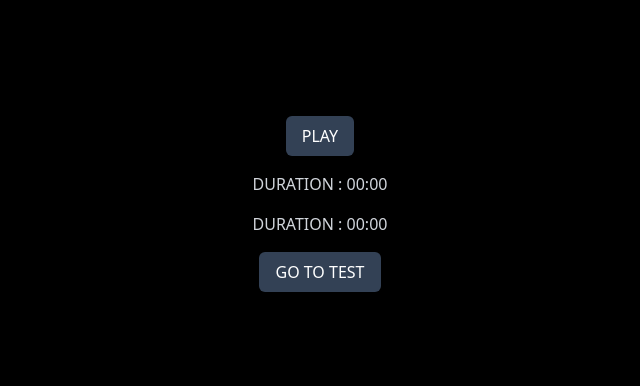
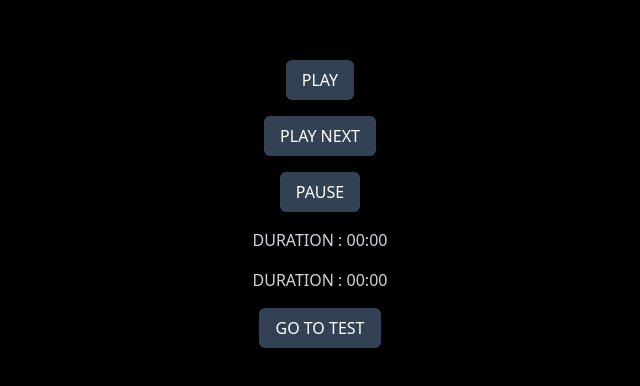
Before and after one commit to afkcodes/audio_player, a React (Vite) app: page / in a window 1280 px wide. Shown: the part 196-582 px from the top of the page, without its empty margins (320-960 px from the left). Built offline with nearby package versions, Linux system fonts and the light colour scheme.

Commit message:
updates to metadata creation and audio methods

```diff
--- a/src/components/Progress.tsx
+++ b/src/components/Progress.tsx
@@ -2,31 +2,70 @@ import { Link } from 'react-router-dom';
 import { secondsToTime } from '../helpers/common';
 import AudioPlayer from '../modules/audio/audio';
 import AUDIO_STATE from '../modules/audio/state';
+import { MediaTrackType } from '../modules/audio/types';
 import useListener from '../utils/hooks/useListener.hook';
 
+const media: MediaTrackType = {
+  title: 'Rubaaiyaan',
+  album: "Qala (Music From The Netflix Film)",
+  artist: "Amit Trivedi, Swanand Kirkire and Shahid Mallya",
+  source: 'https://aac.saavncdn.com/440/74ecdc751adf8a3c51a9a526d3c6429c_160.mp4',
+  artwork: [{ src: 'https://c.saavncdn.com/440/Qala-Music-From-The-Netflix-Film-Hindi-2022-20221218100455-500x500.jpg', name: "apna bana le bhediya movie", sizes: '500x500' }]
+}
+
+const media2: MediaTrackType = {
+  source: 'https://aac.saavncdn.com/815/483a6e118e8108cbb3e5cd8701674f32_160.mp4',
+  title: 'Apna Bana Le',
+  artist: 'Arijit Singh, Sachin-Jigar',
+  album: 'Bhediya',
+  artwork: [
+    {
+      src: 'https://c.saavncdn.com/815/Bhediya-Hindi-2022-20221206124543-500x500.jpg',
+      sizes: '96x96',
+    }
+  ],
+}
+
 const audio = new AudioPlayer(
-  'https://aac.saavncdn.com/807/f5a2929f50aa073c95017522ab406717_320.mp4'
+  'https://aac.saavncdn.com/815/483a6e118e8108cbb3e5cd8701674f32_160.mp4'
 );
 audio.attachAudioEventListeners();
 
 const Progress = () => {
   const state = useListener('AUDIO_EVENTS', AUDIO_STATE);
-  const audioInstance = AudioPlayer.getAudioInstance();
 
   return (
     <div className='flex flex-col justify-center items-center gap-4'>
       <button
         onClick={() => {
-          audioInstance.paused ? audio.play() : audio.pause();
+          audio.addMedia(media2);
+          audio.play()
+          console.log(audio.currentMediaTrack)
         }}
         className='bg-slate-700 px-4 py-2 text-white rounded-md'>
-        {audioInstance.paused ? 'PLAY' : 'PAUSE'}
+        PLAY
+      </button>
+      <button
+        onClick={() => {
+          audio.addMedia(media);
+          audio.play();
+          console.log(audio.currentMediaTrack)
+        }}
+        className='bg-slate-700 px-4 py-2 text-white rounded-md'>
+        PLAY NEXT
+      </button>
+      <button
+        onClick={() => {
+          audio.pause();
+        }}
+        className='bg-slate-700 px-4 py-2 text-white rounded-md'>
+        PAUSE
       </button>
       <div className='flex flex-col justify-center items-center gap-4'>
         <p>DURATION : {secondsToTime(state.CURRENT_TIME)}</p>
         <p>DURATION : {secondsToTime(state.PROGRESS)}</p>
         <Link
-          className='bg-slate-700 px-4 py-2 text-white rounded-md'
+          className='bg-slate-700 px-4 py-2 text-white  rounded-md'
           to={'test'}>
           GO TO TEST
         </Link>
--- a/src/helpers/common.ts
+++ b/src/helpers/common.ts
@@ -1,7 +1,9 @@
+import { MediaTrackType } from "../modules/audio/types";
+
 export const secondsToTime = (seconds: number) => {
   const h = Math.floor(seconds / 3600)
-      .toString()
-      .padStart(2, '0'),
+    .toString()
+    .padStart(2, '0'),
     m = Math.floor((seconds % 3600) / 60)
       .toString()
       .padStart(2, '0'),
@@ -11,3 +13,14 @@ export const secondsToTime = (seconds: number) => {
 
   return h == '00' ? `${m}:${s}` : `${h}:${m}:${s}`;
 };
+
+export const metaDataCreator = (mediaTrack: MediaTrackType) => {
+  const { title, album, artist, artwork } = mediaTrack;
+  const artworkUrl = artwork[0]?.src
+  const sizes = ['96x96', '128x128', '192x192', '256x256', '384x384', '512x512']
+  const artworkMap = sizes.map((el) => { return { src: artworkUrl, sizes: el, type: "image/png" } })
+  const metaData = {
+    title, album, artist, artwork: artworkMap
+  }
+  return metaData;
+}
--- a/src/modules/audio/audio.ts
+++ b/src/modules/audio/audio.ts
@@ -1,47 +1,46 @@
-import { checkValidWindow } from '../../helpers/validators';
+import { checkValidObject, checkValidWindow } from '../../helpers/validators';
 import attachAudioEventListeners from './eventListeners';
 import {
   attachMediaSessionHandlers,
   updateMetaData
 } from './mediaSessionHandler';
+import { MediaTrackType } from './types';
 
 let audioInstance: HTMLAudioElement;
 
 class AudioPlayer {
-  audio: HTMLAudioElement;
+  private _audio: HTMLAudioElement;
+  private _currentTrack: MediaTrackType | undefined;
   constructor(source: string) {
     if (process.env.NODE_ENV !== 'development' && audioInstance) {
       throw new Error('Cannot create multiple audio instance');
     }
-    this.audio = new Audio(source);
-    audioInstance = this.audio;
+    this._audio = new Audio(source)
+    audioInstance = this._audio;
+  }
+
+  private _updateSource(source: string) {
+    this.reset()
+    audioInstance.src = source;
   }
 
   static getAudioInstance() {
     return audioInstance;
   }
 
-  updateSource(source: string) {
-    audioInstance.src = source;
+
+  addMedia(media: MediaTrackType) {
+    if (checkValidObject(media)) {
+      this._updateSource(media?.source);
+      this._updateMetaData(media);
+      this._currentTrack = media;
+    }
   }
 
-  addMedia(source: string) {
-    this.reset();
-    this.updateSource(source);
-  }
-
-  play(source: string, metaData?: any) {
-    this.reset();
-    this.updateSource(source);
+  play() {
     const isSourceAvailable: boolean = audioInstance.src !== '';
     if (isSourceAvailable && audioInstance.HAVE_FUTURE_DATA) {
-      audioInstance.play().then((_) => {
-        if (metaData !== undefined) {
-          updateMetaData(metaData);
-        } else {
-          console.error('Unable to set MetaData as not MetaData was supplied');
-        }
-      });
+      audioInstance.play()
       attachMediaSessionHandlers();
     } else {
       throw new Error('Audio source must be set before playing an audio');
@@ -65,19 +64,32 @@ class AudioPlayer {
     attachAudioEventListeners();
   }
 
-  static updateMetaData(metaData: any) {
-    if (checkValidWindow) {
+  private _updateMetaData(metaData: any) {
+    if (checkValidObject(metaData)) {
       updateMetaData(metaData);
     } else {
       throw new Error('window not found or undefined');
     }
   }
-  static attachMediaSessionHandlers() {
+
+  attachMediaSessionHandlers() {
     if (checkValidWindow) {
       attachMediaSessionHandlers();
     } else {
       throw new Error('window not found or undefined');
     }
   }
+
+  get currentMediaTrack() {
+    return this._currentTrack
+  }
 }
 export default AudioPlayer;
+
+// .then((_) => {
+//   if (metaData !== undefined) {
+//     updateMetaData(metaData);
+//   } else {
+//     console.error('Unable to set MetaData as not MetaData was supplied');
+//   }
+// });
--- a/src/modules/audio/mediaSessionHandler.ts
+++ b/src/modules/audio/mediaSessionHandler.ts
@@ -1,8 +1,9 @@
+import { metaDataCreator } from '../../helpers/common';
 import AudioPlayer from './audio';
 
 export const updateMetaData = (data: any) => {
   if ('mediaSession' in navigator) {
-    navigator.mediaSession.metadata = new MediaMetadata(data);
+    navigator.mediaSession.metadata = new MediaMetadata(metaDataCreator(data));
   }
 };
 
--- /dev/null
+++ b/src/modules/audio/types.ts
@@ -0,0 +1,12 @@
+type MediaArtworkType = { src: string, name?: string, sizes?: string }
+export interface MediaTrackType {
+  title: string;
+  source: string;
+  artwork: MediaArtworkType[];
+  duration?: number;
+  genre?: string;
+  album?: string;
+  comment?: string;
+  year?: number;
+  artist?: string
+}
```
